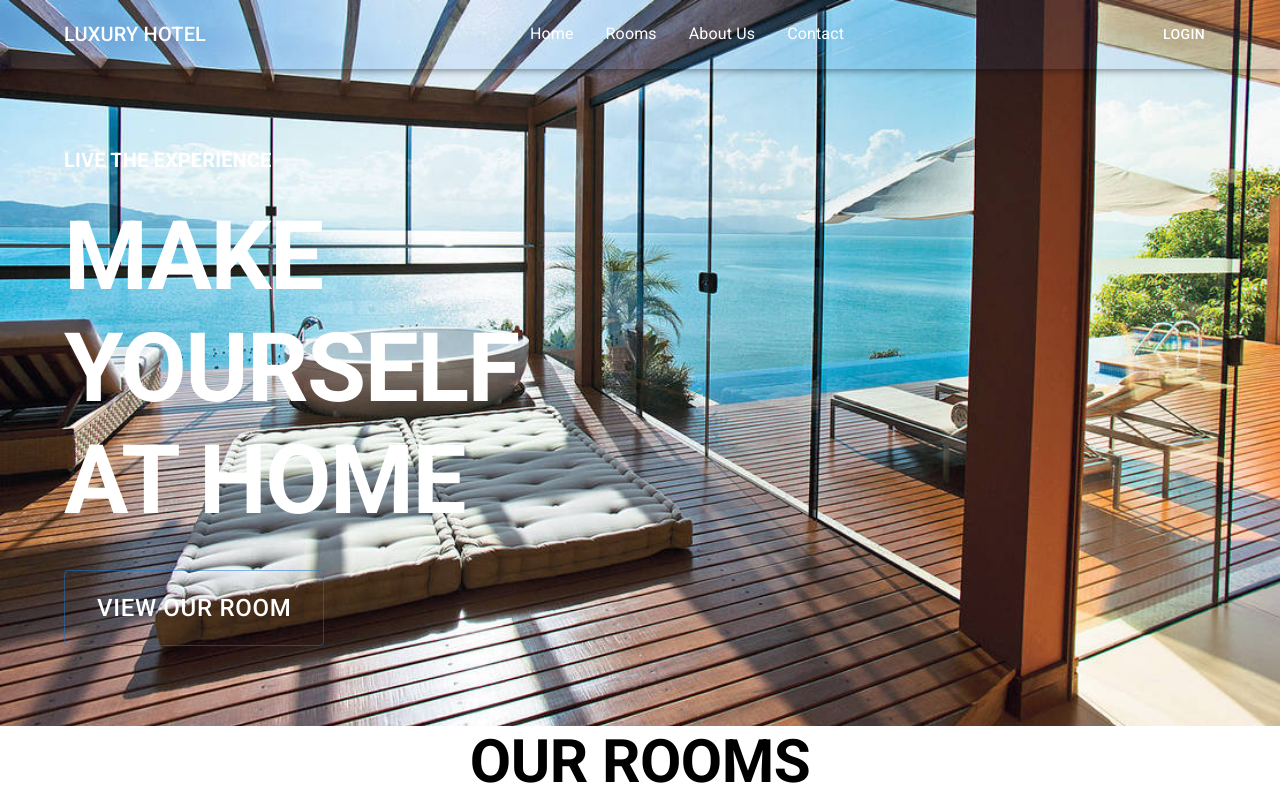
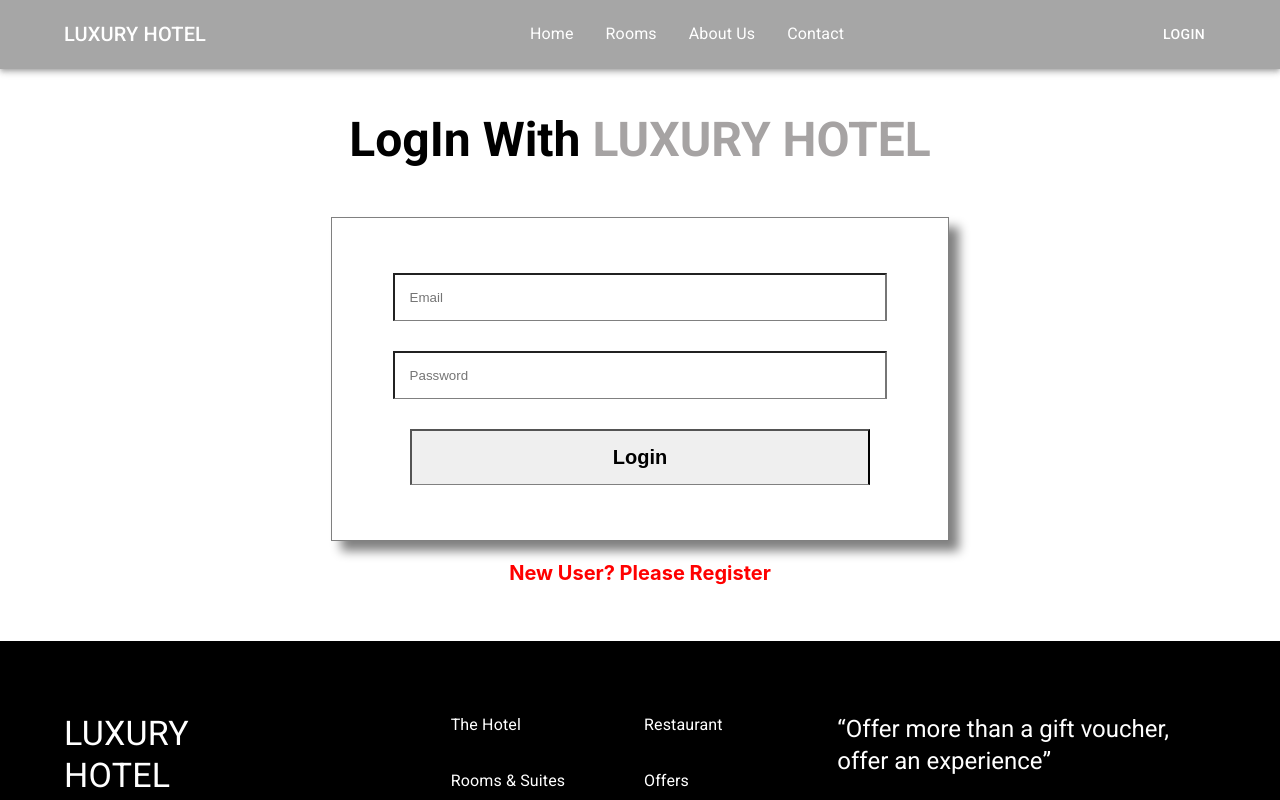
Before and after one commit to Nasirul-Islam/Luxury-Hotel-Client, a React (Create React App) app: page /login in a window 1280 px wide. Shown: the top 800 px of the page. Built offline with nearby package versions, Linux system fonts and the light colour scheme.

Commit message:
login and register page add

```diff
--- a/package.json
+++ b/package.json
@@ -13,6 +13,8 @@
     "@testing-library/user-event": "^12.8.3",
     "react": "^17.0.2",
     "react-dom": "^17.0.2",
+    "react-hook-form": "^7.22.1",
+    "react-router-dom": "^6.1.1",
     "react-scripts": "4.0.3",
     "react-slick": "^0.28.1",
     "slick-carousel": "^1.8.1",
--- a/src/App.css
+++ b/src/App.css
@@ -5,6 +5,10 @@
 .App-logo {
   height: 40vmin;
   pointer-events: none;
+}
+
+.App a {
+  text-decoration: none;
 }
 
 @media (prefers-reduced-motion: no-preference) {
--- a/src/App.js
+++ b/src/App.js
@@ -2,11 +2,21 @@ import './App.css';
 import Home from './Pages/Home/Home/Home';
 import "slick-carousel/slick/slick.css";
 import "slick-carousel/slick/slick-theme.css";
+import { BrowserRouter, Routes, Route } from 'react-router-dom';
+import Login from './Pages/Login/Login/Login';
+import Register from './Pages/Login/Register/Register';
 
 function App() {
   return (
     <div className="App">
-      <Home />
+      <BrowserRouter>
+        <Routes>
+          <Route path="/" element={<Home />} />
+          <Route path="/home" element={<Home />} />
+          <Route path="/login" element={<Login />} />
+          <Route path="/register" element={<Register />} />
+        </Routes>
+      </BrowserRouter>
     </div>
   );
 }
--- a/src/Pages/Home/Banner/Banner.css
+++ b/src/Pages/Home/Banner/Banner.css
@@ -1,7 +1,7 @@
 .banner{
-    background: url(../../../images/flatten.jpg);
+    background: url(../../../images/banner.jpg);
     background-size: cover;
+    background-position: center;
     background-repeat: no-repeat;
     padding: 80px 0;
-    /* position: absolute; */
 }
--- a/src/Pages/Home/Review/Review.js
+++ b/src/Pages/Home/Review/Review.js
@@ -12,10 +12,10 @@ const Review = () => {
         autoplaySpeed: 2000,
         pauseOnHover: true
     };
-    const textColor = {
-        color: 'white',
-        fontWeight: 700
-    }
+    // const textColor = {
+    //     color: 'white',
+    //     fontWeight: 700
+    // }
     return (
         <div>
             <Container>
--- /dev/null
+++ b/src/Pages/Login/Login/Login.js
@@ -0,0 +1,43 @@
+import { Box, Container, Typography } from '@mui/material';
+import React from 'react';
+import { useForm } from 'react-hook-form';
+import { Link } from 'react-router-dom';
+import Footer from '../../Shared/Footer/Footer';
+import Navigation from '../../Shared/Navigation/Navigation';
+
+const Login = () => {
+    const { register, handleSubmit } = useForm();
+    const onSubmit = data => console.log(data);
+    return (
+        <>
+            <Navigation />
+            <Container sx={{ mt: 10, mb: 8 }} className='register'>
+                <Box>
+                    <Typography variant="h3" gutterBottom component="div" sx={{ py: 4 }} style={{ fontWeight: 700 }}>
+                        LogIn With <span style={{ color: '#a6a3a3' }}>LUXURY HOTEL</span>
+                    </Typography>
+                    <form onSubmit={handleSubmit(onSubmit)}>
+                        <input placeholder='Email' type="email"
+                            {...register("email", { required: true })} />
+                        <br />
+                        <input placeholder='Password' type="password"
+                            {...register("password", { required: true })} />
+                        <br />
+                        <input style={{ color: '#000', fontSize: '20px', fontWeight: 700 }} type="submit"
+                            value="Login" />
+                    </form>
+                    <br />
+                    <Link to="/register" style={{ color: 'red', fontSize: '20px', fontWeight: 700 }}>
+                        New User? Please Register
+                    </Link>
+                </Box>
+                <Box>
+
+                </Box>
+            </Container>
+            <Footer />
+        </>
+    );
+};
+
+export default Login;
--- /dev/null
+++ b/src/Pages/Login/Register/Register.css
@@ -0,0 +1,13 @@
+form {
+    width: 50%;
+    margin: 0 auto;
+    padding: 40px 20px;
+    border: 1px solid gray;
+    box-shadow: 10px 10px 10px gray;
+}
+.register input{
+    padding: 15px;
+    border-bottom: 1px solid gray;
+    width: 80%;
+    margin: 15px auto;
+}
--- /dev/null
+++ b/src/Pages/Login/Register/Register.js
@@ -0,0 +1,53 @@
+import { Box, Button, Container, Typography } from '@mui/material';
+import React from 'react';
+import { useForm } from 'react-hook-form';
+import { Link } from 'react-router-dom';
+import Footer from '../../Shared/Footer/Footer';
+import Navigation from '../../Shared/Navigation/Navigation';
+import './Register.css';
+
+const Register = () => {
+    const { register, handleSubmit } = useForm();
+    const onSubmit = data => console.log(data);
+    return (
+        <>
+            <Navigation />
+            <Container sx={{ mt: 10, mb: 8 }} className='register'>
+                <Box>
+                    <Typography variant="h3" gutterBottom component="div" sx={{ py: 4 }} style={{ fontWeight: 700 }}>
+                        Register With <span style={{ color: '#a6a3a3' }}>LUXURY HOTEL</span>
+                    </Typography>
+                    <form onSubmit={handleSubmit(onSubmit)}>
+                        <input placeholder='Name' type="text"
+                            {...register("DisplayName", { required: true })} />
+                        <br />
+                        <input placeholder='Email' type="email"
+                            {...register("email", { required: true })} />
+                        <br />
+                        <input placeholder='Password' type="password"
+                            {...register("password", { required: true })} />
+                        <br />
+                        <input placeholder='Address' type="text"
+                            {...register("address", { required: true })} />
+                        <br />
+                        <input placeholder='Phone Number' type="number"
+                            {...register("phone")} />
+                        <br />
+                        <input style={{ color: '#000', fontSize: '20px', fontWeight: 700 }} type="submit"
+                            value="Register" />
+                    </form>
+                    <br />
+                    <Link to="/login" style={{ color: 'green', fontSize: '20px', fontWeight: 700 }}>
+                        Already Register? Please Login
+                    </Link>
+                </Box>
+                <Box>
+
+                </Box>
+            </Container>
+            <Footer />
+        </>
+    );
+};
+
+export default Register;
--- a/src/Pages/Shared/Navigation/Navigation.js
+++ b/src/Pages/Shared/Navigation/Navigation.js
@@ -10,6 +10,7 @@ import Container from '@mui/material/Container';
 import Button from '@mui/material/Button';
 import MenuItem from '@mui/material/MenuItem';
 import './Navigation.css';
+import { Link } from 'react-router-dom';
 
 const Navigation = () => {
     const [anchorElNav, setAnchorElNav] = React.useState(null);
@@ -22,7 +23,7 @@ const Navigation = () => {
         setAnchorElNav(null);
     };
     const bgColor = {
-        backgroundColor: '#1976d214'
+        backgroundColor: 'rgb(0 0 0 / 35%)'
     }
     return (
         <AppBar position="absolute" className="navMain" style={bgColor}>
@@ -96,10 +97,10 @@ const Navigation = () => {
                         LUXURY HOTEL
                     </Typography>
                     <Box sx={{ flexGrow: 1, display: { xs: 'none', md: 'flex' }, justifyContent: 'center' }}>
-                        <Typography textAlign="center"
+                        <Link to="/home"> <Typography textAlign="center"
                             sx={{ mx: 2, color: 'white' }}>
                             Home
-                        </Typography>
+                        </Typography></Link>
                         <Typography textAlign="center"
                             sx={{ mx: 2, color: 'white' }}>
                             Rooms
@@ -114,11 +115,18 @@ const Navigation = () => {
                         </Typography>
                     </Box>
                     <Box sx={{ flexGrow: 0 }}>
-                        <Button
+                        <Link to="/login">
+                            <Button
+                                sx={{ my: 2, color: 'white', display: 'block' }}
+                            >
+                                LogIn
+                            </Button>
+                        </Link>
+                        {/* <Button
                             sx={{ my: 2, color: 'white', display: 'block' }}
                         >
-                            LogIn
-                        </Button>
+                            LogOut
+                        </Button> */}
                     </Box>
                 </Toolbar>
             </Container>
```
Also changed, not shown: src/images/banner.jpg (added), 1 other file (tests, documents, lock files or other folders).
